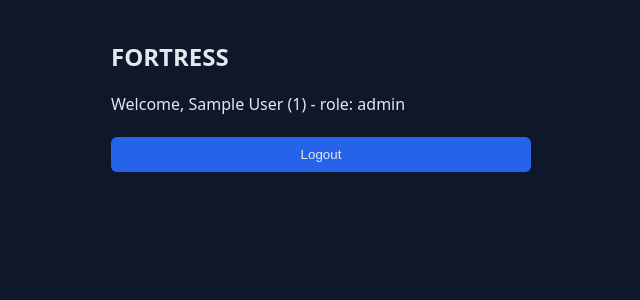
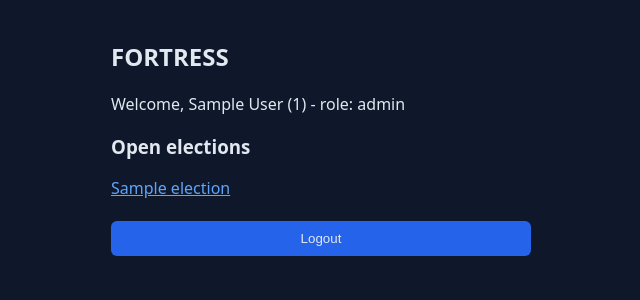
Before and after one commit to adey765/FORTRESS, a Flask app: page /dashboard in a window 1280 px wide. Shown: the top 300 px of the page, without its empty margins (319-959 px from the left). Run offline with Flask 3, Linux system fonts and the light colour scheme; the visitor is signed in with stand-in values (Sample User, id 1); tables that the repository leaves empty hold one stand-in row (values such as "Sample post"); some libraries are stand-ins or nearby versions.

Commit message:
Add voting page with atomic ballot transaction

```diff
--- a/app/main.py
+++ b/app/main.py
@@ -1,6 +1,7 @@
 import os
 import re
 import secrets
+import sqlite3
 
 import bcrypt
 from flask import (Flask, flash, redirect, render_template, request,
@@ -67,7 +68,7 @@ def login():
             session["user_id"] = row["id"]
             session["role"] = row["role"]
             return redirect(url_for("dashboard"))
-        flash("Invalid voter ID or password.")  # same message on purpose
+        flash("Invalid voter ID or password.")
     return render_template("login.html")
 
 
@@ -80,7 +81,63 @@ def dashboard():
             "SELECT full_name, voter_id, role FROM users WHERE id = ?",
             (session["user_id"],),
         ).fetchone()
-    return render_template("dashboard.html", user=row)
+        elections = conn.execute(
+            "SELECT id, title FROM elections WHERE is_open = 1"
+        ).fetchall()
+    return render_template("dashboard.html", user=row, elections=elections)
+
+
+@app.route("/vote/<int:election_id>", methods=["GET", "POST"])
+def vote(election_id):
+    if "user_id" not in session:
+        return redirect(url_for("login"))
+    with get_conn() as conn:
+        election = conn.execute(
+            "SELECT id, title FROM elections WHERE id = ? AND is_open = 1",
+            (election_id,),
+        ).fetchone()
+        candidates = conn.execute(
+            "SELECT id, name FROM candidates WHERE election_id = ?",
+            (election_id,),
+        ).fetchall()
+    if not election:
+        flash("Election not found or closed.")
+        return redirect(url_for("dashboard"))
+
+    if request.method == "POST":
+        try:
+            candidate_id = int(request.form.get("candidate_id", ""))
+        except ValueError:
+            flash("Please choose a candidate.")
+            return render_template("vote.html", election=election,
+                                   candidates=candidates)
+        # candidate must belong to this election (server-side check)
+        if candidate_id not in [c["id"] for c in candidates]:
+            flash("Invalid candidate.")
+            return render_template("vote.html", election=election,
+                                   candidates=candidates)
+        conn = get_conn()
+        try:
+            with conn:  # one transaction: both inserts or neither
+                conn.execute(
+                    "INSERT INTO voter_status (election_id, user_id)"
+                    " VALUES (?, ?)",
+                    (election_id, session["user_id"]),
+                )
+                conn.execute(
+                    "INSERT INTO ballots (election_id, candidate_id)"
+                    " VALUES (?, ?)",
+                    (election_id, candidate_id),
+                )
+            flash("Vote recorded. Thank you.")
+        except sqlite3.IntegrityError:
+            flash("BLOCKED: you have already voted in this election.")
+        finally:
+            conn.close()
+        return redirect(url_for("dashboard"))
+
+    return render_template("vote.html", election=election,
+                           candidates=candidates)
 
 
 @app.route("/logout", methods=["POST"])
--- a/app/templates/dashboard.html
+++ b/app/templates/dashboard.html
@@ -1,6 +1,12 @@
 {% extends "base.html" %}
 {% block body %}
 <p>Welcome, {{ user.full_name }} ({{ user.voter_id }}) - role: {{ user.role }}</p>
+<h3>Open elections</h3>
+{% for e in elections %}
+<p><a href="{{ url_for('vote', election_id=e.id) }}">{{ e.title }}</a></p>
+{% else %}
+<p>No open elections.</p>
+{% endfor %}
 <form method="post" action="{{ url_for('logout') }}">
 <input type="hidden" name="csrf_token" value="{{ csrf_token() }}">
 <button>Logout</button>
```
Also changed, not shown: app/templates/vote.html (added, +14 -0 lines), scripts/seed_election.py (added, +22 -0 lines).
